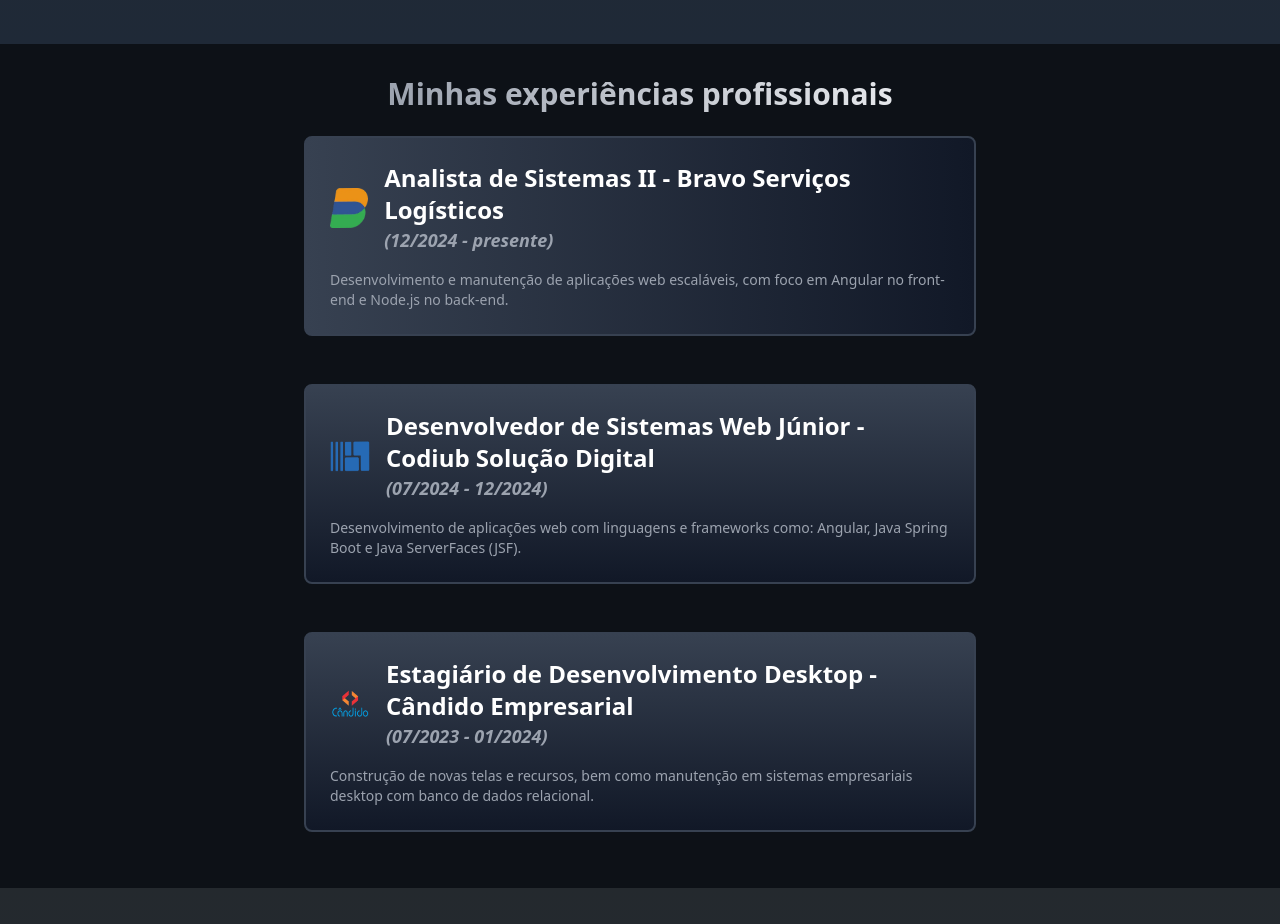
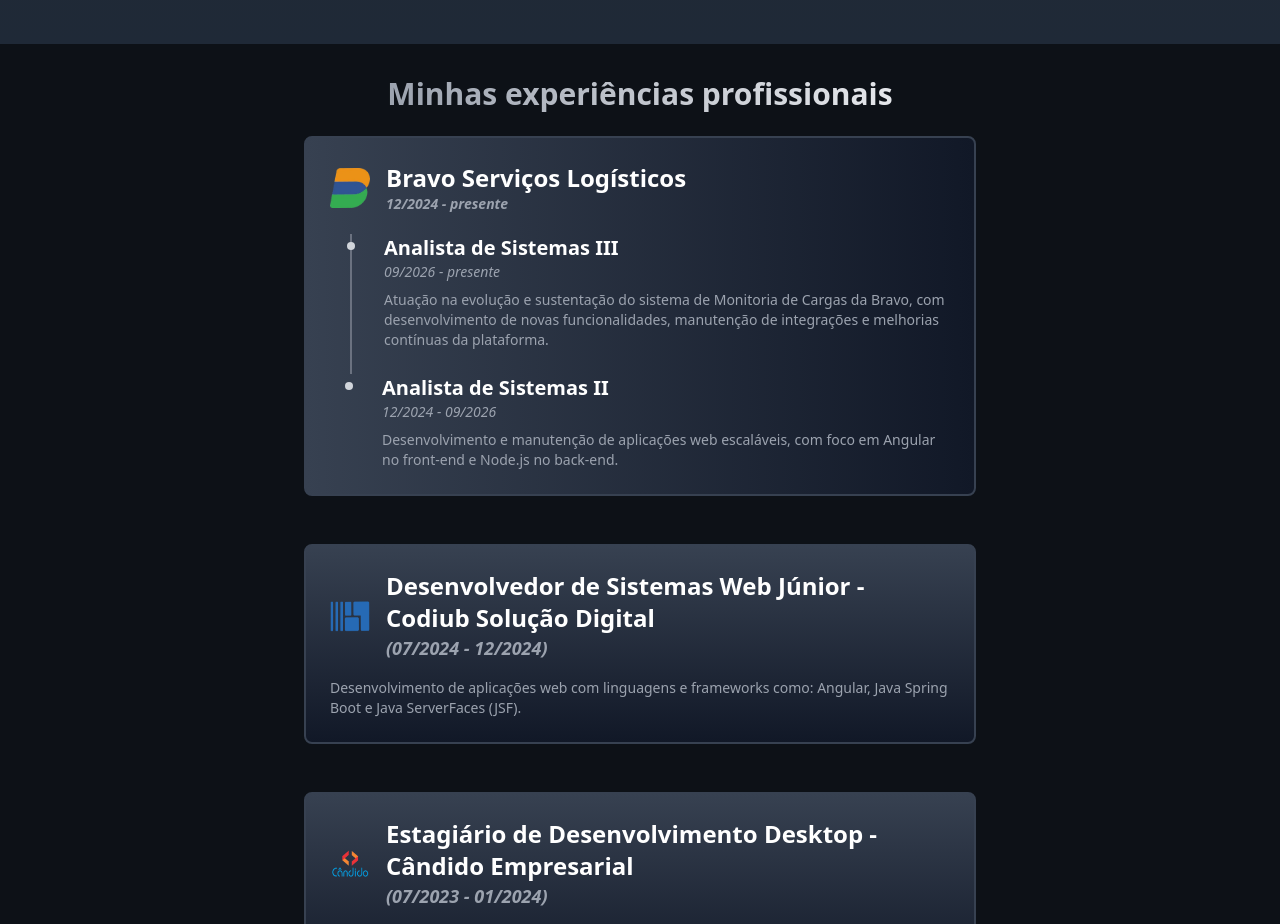
Before and after one commit to RuanEmanuell/portfolio2025, a Next.js app: page / in a window 1280 px wide. Shown: the part 1680-2604 px from the top of the page. Built offline with nearby package versions, Linux system fonts and the light colour scheme; no server answers.

Commit message:
Refactor professional experience display in page.tsx
Updated professional experience section with new job details and improved layout.

```diff
--- a/app/page.tsx
+++ b/app/page.tsx
@@ -180,18 +180,61 @@
           <h1 className="text-2xl lg:text-3xl text-center font-bold bg-gradient-to-r from-gray-400 to-gray-200 bg-clip-text text-transparent mx-2">
             Minhas experiências profissionais
           </h1>
-          <div className='w-80 md:w-full max-w-2xl border-2 border-gray-700 bg-gradient-to-r from-gray-700 to-gray-900 rounded-lg flex flex-col items-center py-6 my-6 transition hover:bg-gradient-to-l hover:border-gray-300 cursor-pointer'>
-            <span className=''>
-              <div className='flex flex-row items-center w-full px-6'>
-                <img src="./logos/bravo.webp" className='w-10 h-10 mr-4' alt="Logo da Bravo" loading='lazy'></img>
-                <div className='flex flex-col'>
-                  <h1 className='text-lg lg:text-2xl text-white font-bold'>Analista de Sistemas II - Bravo Serviços Logísticos</h1>
-                  <p className='text-md lg:text-lg text-gray-400 font-semibold italic'>(12/2024 - presente)</p>
-                </div>
-              </div>
-              <p className='text-sm lg:text-md text-gray-400 text-left px-6 mt-4'>Desenvolvimento e manutenção de aplicações web escaláveis, com foco em Angular no front-end e Node.js no back-end.</p>
-            </span>
+          <div className='w-80 md:w-full max-w-2xl border-2 border-gray-700 bg-gradient-to-r from-gray-700 to-gray-900 rounded-lg flex flex-col py-6 my-6 transition hover:bg-gradient-to-l hover:border-gray-300 cursor-pointer'>
+
+          <div className='flex flex-row items-center w-full px-6 mb-5'>
+            <img
+              src="./logos/bravo.webp"
+              className='w-10 h-10 mr-4'
+              alt="Logo da Bravo"
+              loading='lazy'
+            />
+            <div className='flex flex-col'>
+              <h1 className='text-lg lg:text-2xl text-white font-bold'>
+                Bravo Serviços Logísticos
+              </h1>
+              <p className='text-sm lg:text-md text-gray-400 font-semibold italic'>
+                12/2024 - presente
+              </p>
+            </div>
           </div>
+
+          <div className='relative ml-11 pl-8 pr-6 pb-6 border-l-2 border-gray-500'>
+            <span className='absolute -left-[5px] top-2 w-2 h-2 bg-gray-300 rounded-full'></span>
+
+            <h2 className='text-md lg:text-xl text-white font-bold'>
+              Analista de Sistemas III
+            </h2>
+
+            <p className='text-sm text-gray-400 italic mb-2'>
+              09/2026 - presente
+            </p>
+
+            <p className='text-sm lg:text-md text-gray-400'>
+              Atuação na evolução e sustentação do sistema de Monitoria de Cargas da Bravo,
+              com desenvolvimento de novas funcionalidades, manutenção de integrações e
+              melhorias contínuas da plataforma.
+            </p>
+          </div>
+
+          <div className='relative ml-11 pl-8 pr-6'>
+            <span className='absolute -left-[5px] top-2 w-2 h-2 bg-gray-300 rounded-full'></span>
+
+            <h2 className='text-md lg:text-xl text-white font-bold'>
+              Analista de Sistemas II
+            </h2>
+
+            <p className='text-sm text-gray-400 italic mb-2'>
+              12/2024 - 09/2026
+            </p>
+
+            <p className='text-sm lg:text-md text-gray-400'>
+              Desenvolvimento e manutenção de aplicações web escaláveis, com foco em
+              Angular no front-end e Node.js no back-end.
+            </p>
+          </div>
+
+        </div>
           <div className='w-80 md:w-full max-w-2xl border-2 border-gray-700 bg-gradient-to-b from-gray-700 to-gray-900 rounded-lg flex flex-col items-center py-6 my-6 transition hover:bg-gradient-to-l hover:border-gray-300 cursor-pointer'>
             <div className='flex flex-row items-center w-full px-6'>
               <img src="./logos/codiub.webp" className='w-10 h-8 mr-4' alt="Logo da Codiub" loading='lazy'></img>
```
